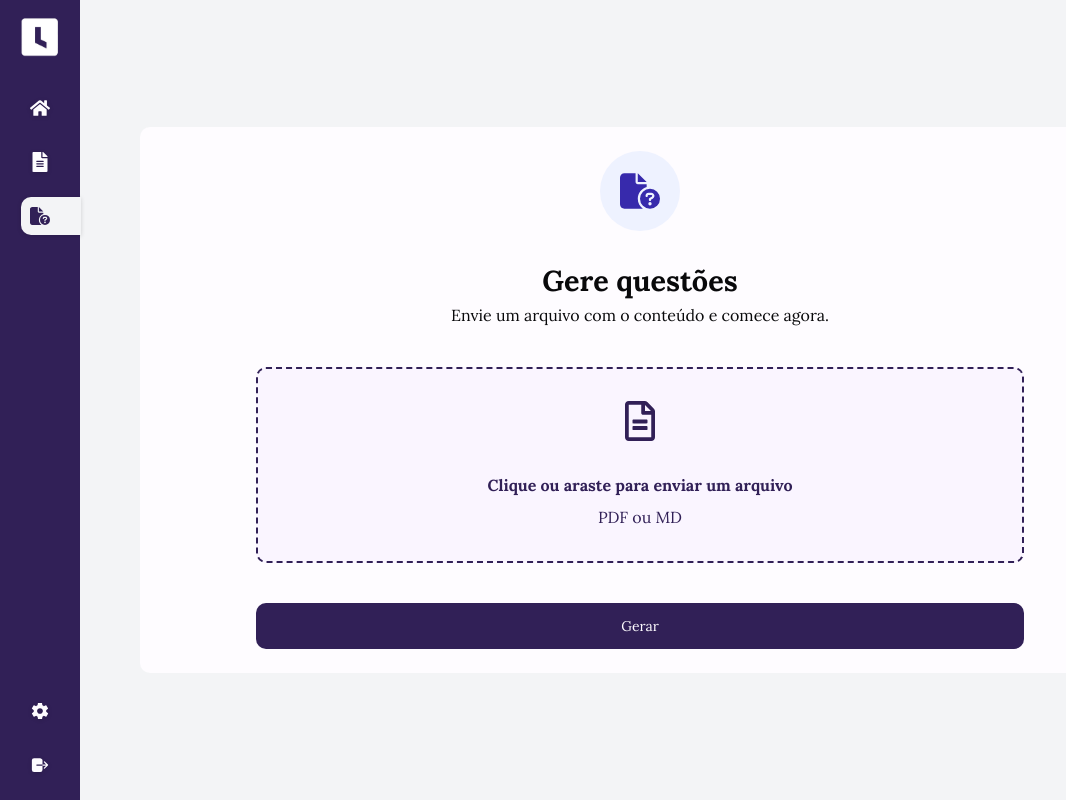
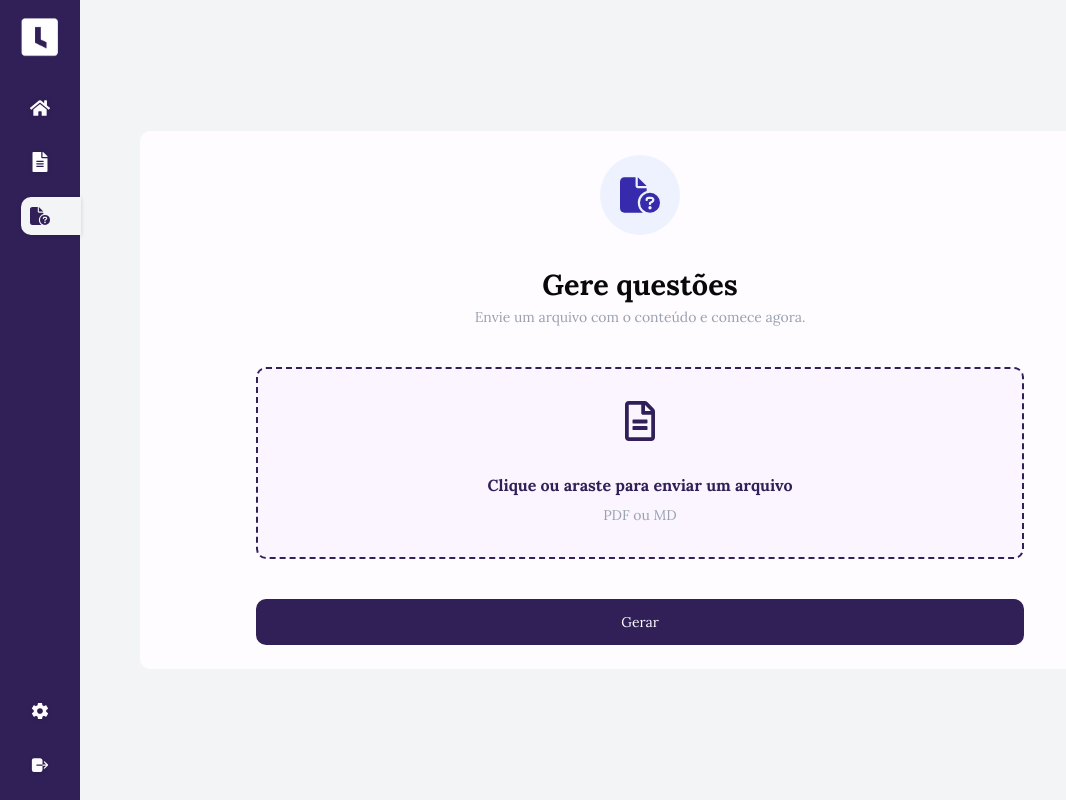
Before and after one commit to Francine02/Lectify, a Next.js app: page /gerar-quiz in a window 1280 px wide. Shown: the top 800 px of the page, without its empty margins (0-1066 px from the left). Built offline with nearby package versions, Linux system fonts and the light colour scheme; no server answers.

Commit message:
style: add theme for subtitle

```diff
--- a/src/style/globals.css
+++ b/src/style/globals.css
@@ -14,6 +14,12 @@
     * {
         scrollbar-width: thin;
         scrollbar-color: #312057 #dadada00;
+    }
+}
+
+@layer theme {
+    .subtitle {
+        @apply text-xs lg:text-sm text-gray-400;
     }
 }
 
```
Lines whose indentation alone changed are shown as unchanged.
